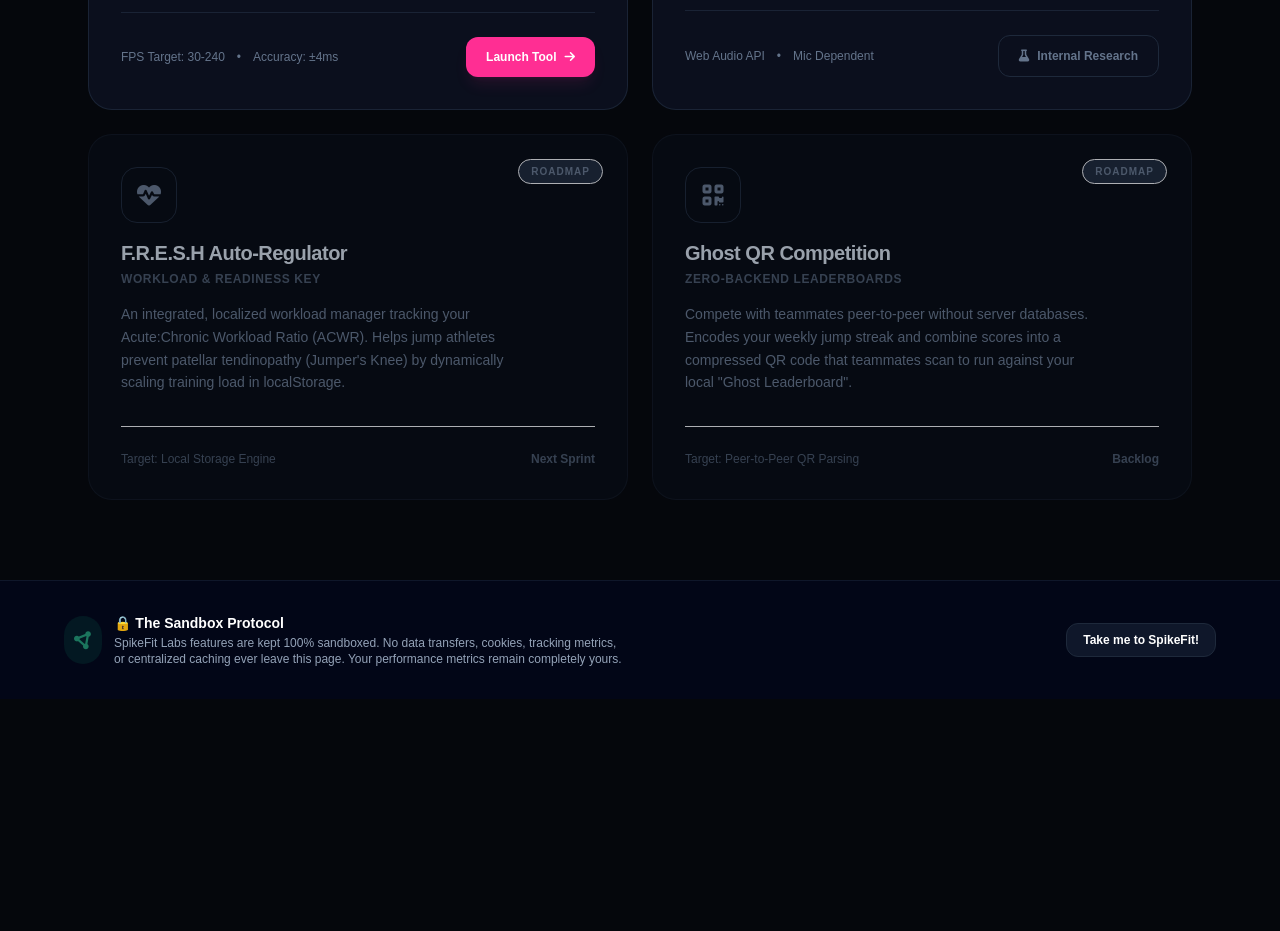
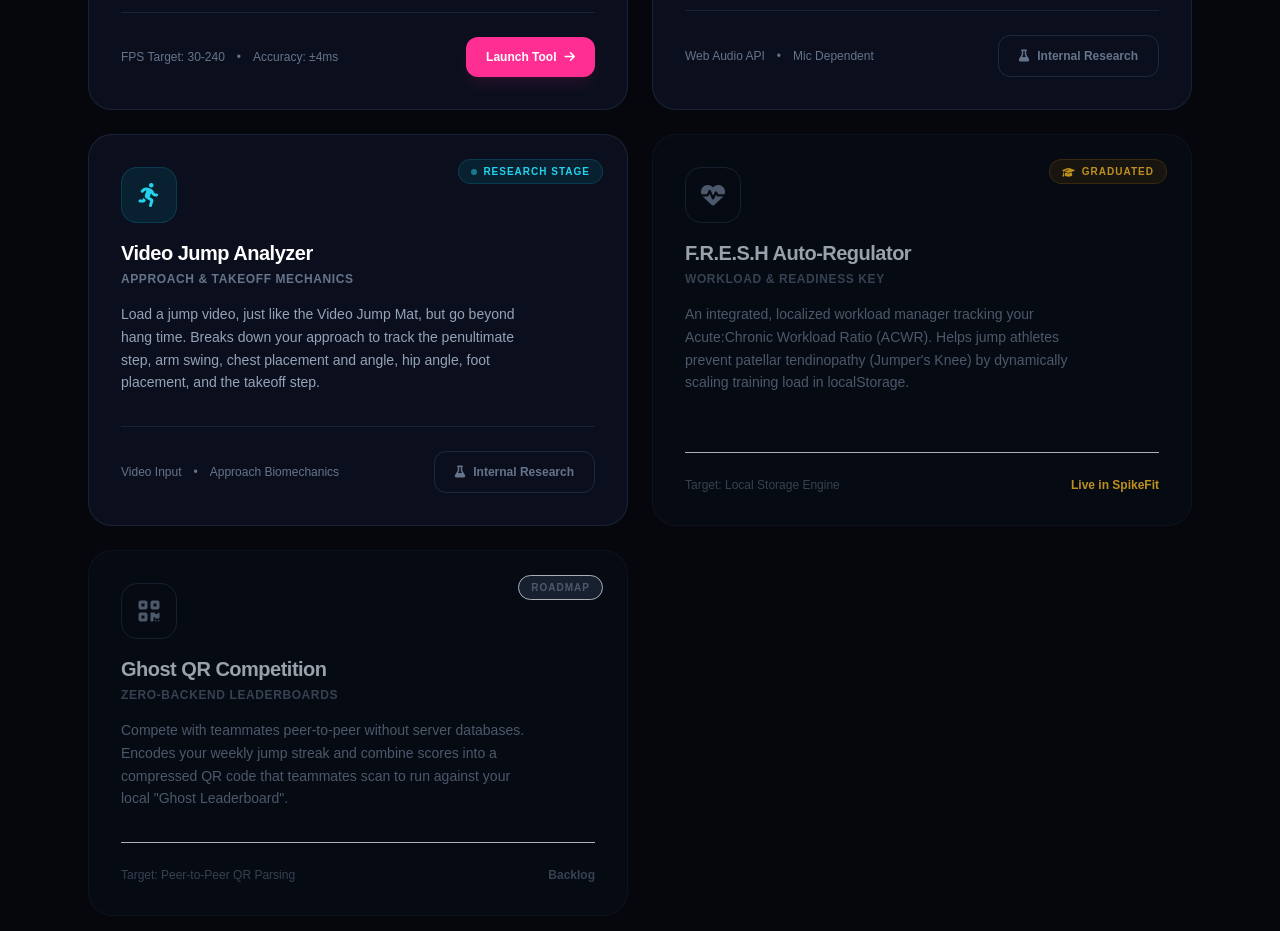
Before and after one commit to SpikeFit-App/spikefit-labs, a plain HTML site: page index.html in a window 1280 px wide. Shown: the part 820-1751 px from the top of the page. Before the commit the page ends 1519 px from the top, so only its background shows below. Drawn offline with nearby package versions, Linux system fonts and the light colour scheme.

Commit message:
Graduate F.R.E.S.H and add Video Jump Analyzer research tile
- Change F.R.E.S.H Auto-Regulator status from Roadmap to Graduated
- Add Video Jump Analyzer tile in Research Stage (penultimate step,
  arm swing, chest angle, hip angle, foot placement, takeoff step)

Co-Authored-By: Claude Opus 5.5 <noreply@anthropic.com>
Claude-Session: https://claude.ai/code/session_01E3nWCeJ1XvpcKv9vYX4a1N

```diff
--- a/index.html
+++ b/index.html
@@ -188,11 +188,46 @@
                 </div>
             </div>
 
-            <!-- FEATURE 3: F.R.E.S.H AUTO REGULATOR (DEVELOPMENT ROADMAP) -->
+            <!-- FEATURE 3: VIDEO JUMP ANALYZER (EXPERIMENTAL RESEARCH) -->
+            <div class="bg-slate-900/60 border border-slate-800/80 hover:border-cyan-500/50 rounded-3xl p-6 md:p-8 flex flex-col justify-between transition-all duration-300 hover:-translate-y-1 relative group overflow-hidden">
+                <!-- Status Tag -->
+                <div class="absolute top-6 right-6 bg-cyan-500/10 text-cyan-400 border border-cyan-500/20 text-[10px] font-bold uppercase tracking-widest px-3 py-1 rounded-full flex items-center space-x-1.5">
+                    <span class="w-1.5 h-1.5 rounded-full bg-cyan-400 animate-pulse"></span>
+                    <span>Research Stage</span>
+                </div>
+
+                <div class="space-y-4 pr-16">
+                    <div class="w-14 h-14 rounded-2xl bg-cyan-500/10 text-cyan-400 border border-cyan-500/20 flex items-center justify-center text-2xl group-hover:bg-cyan-500 group-hover:text-white transition-colors">
+                        <i class="fa-solid fa-person-running"></i>
+                    </div>
+                    <div>
+                        <h2 class="text-xl font-bold text-white tracking-tight">Video Jump Analyzer</h2>
+                        <p class="text-xs font-semibold text-slate-500 mt-1 uppercase tracking-wider">Approach &amp; Takeoff Mechanics</p>
+                    </div>
+                    <p class="text-slate-400 text-sm leading-relaxed">
+                        Load a jump video, just like the Video Jump Mat, but go beyond hang time. Breaks down your approach to track the penultimate step, arm swing, chest placement and angle, hip angle, foot placement, and the takeoff step.
+                    </p>
+                </div>
+
+                <div class="mt-8 pt-6 border-t border-slate-800/80 flex justify-between items-center">
+                    <div class="flex items-center space-x-3 text-xs text-slate-500">
+                        <span>Video Input</span>
+                        <span>•</span>
+                        <span>Approach Biomechanics</span>
+                    </div>
+                    <span class="bg-slate-850 text-slate-500 font-bold text-xs py-3 px-5 rounded-xl border border-slate-800 flex items-center space-x-2">
+                        <i class="fa-solid fa-flask"></i>
+                        <span>Internal Research</span>
+                    </span>
+                </div>
+            </div>
+
+            <!-- FEATURE 4: F.R.E.S.H AUTO REGULATOR (GRADUATED) -->
             <div class="bg-slate-900/30 border border-slate-800/40 rounded-3xl p-6 md:p-8 flex flex-col justify-between opacity-75 relative group">
                 <!-- Status Tag -->
-                <div class="absolute top-6 right-6 bg-slate-800 text-slate-500 border border-slate-750 text-[10px] font-bold uppercase tracking-widest px-3 py-1 rounded-full">
-                    Roadmap
+                <div class="absolute top-6 right-6 bg-amber-500/10 text-amber-400 border border-amber-500/20 text-[10px] font-bold uppercase tracking-widest px-3 py-1 rounded-full flex items-center space-x-1.5">
+                    <i class="fa-solid fa-graduation-cap"></i>
+                    <span>Graduated</span>
                 </div>
 
                 <div class="space-y-4 pr-16">
@@ -210,11 +245,11 @@
 
                 <div class="mt-8 pt-6 border-t border-slate-850/60 flex justify-between items-center text-xs text-slate-600">
                     <span>Target: Local Storage Engine</span>
-                    <span class="font-bold">Next Sprint</span>
+                    <span class="font-bold text-amber-400">Live in SpikeFit</span>
                 </div>
             </div>
 
-            <!-- FEATURE 4: GHOST QR LEADERBOARDS (DEVELOPMENT ROADMAP) -->
+            <!-- FEATURE 5: GHOST QR LEADERBOARDS (DEVELOPMENT ROADMAP) -->
             <div class="bg-slate-900/30 border border-slate-800/40 rounded-3xl p-6 md:p-8 flex flex-col justify-between opacity-75 relative group">
                 <!-- Status Tag -->
                 <div class="absolute top-6 right-6 bg-slate-800 text-slate-500 border border-slate-750 text-[10px] font-bold uppercase tracking-widest px-3 py-1 rounded-full">
```
